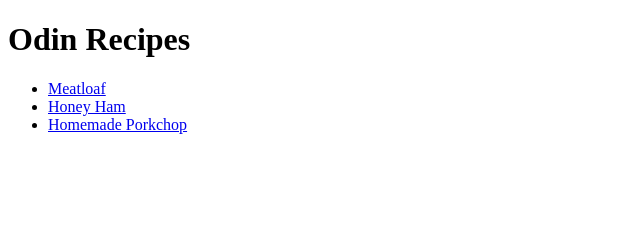
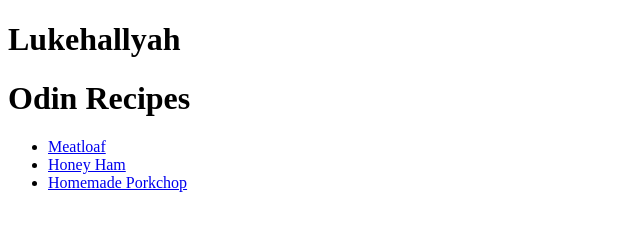
Before and after one commit to Lukehallyah/odin-recipes, a plain HTML site: page index.html in a window 1280 px wide. Shown: the whole page, without its empty margins (0-640 px from the left). Drawn offline with Linux system fonts and the light colour scheme.

Commit message:
Change Index heading to "Lukehallyah"

```diff
--- a/index.html
+++ b/index.html
@@ -3,6 +3,7 @@
 
     <head>
         <meta charset="UTF-8">
+        <h1> Lukehallyah</h1>
     </head>
     <body>
         <h1>Odin Recipes</h1>
```
